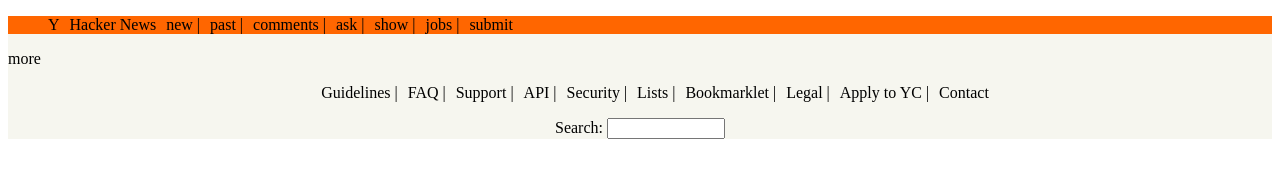
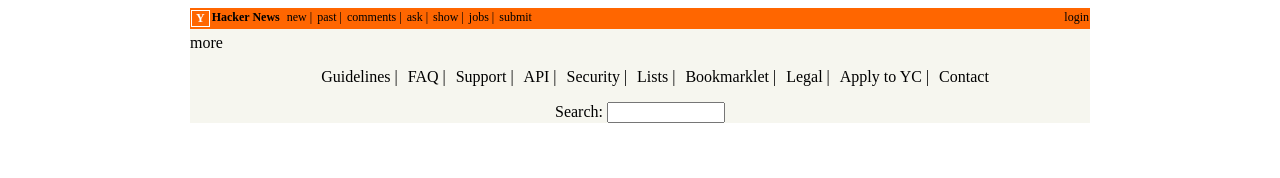
Before and after one commit to nathaneast/vinilla-hakerNews, a plain HTML site: page index.html in a window 1280 px wide. Drawn offline with nearby package versions, Linux system fonts and the light colour scheme; no server answers.

Commit message:
nav완료 section 작업중

```diff
--- a/app.js
+++ b/app.js
@@ -7,7 +7,6 @@ $.ajax({
     .done(function (items) {
         for (var i = 0; 10 > i; i++) {
             $.get(`https://hacker-news.firebaseio.com/v0/item/${items[i]}.json?print=pretty`, function (item) {
-                console.log(item);
                 var li = document.createElement("li");
                 var firstLine = document.createElement("div");
                 var secondLine = document.createElement("div");
@@ -19,23 +18,33 @@ $.ajax({
                 var time = document.createElement("span");
                 var coment = document.createElement("span");
 
+                firstLine.classList.add("content-line");
+                secondLine.classList.add("content-line");
+                title.classList.add("content-title");
+                num.classList.add("content-num");
+                url.classList.add("content-others");
+                score.classList.add("content-others");
+                by.classList.add("content-others");
+                time.classList.add("content-others");
+                coment.classList.add("content-others");
+
+                num.innerText = n+". ";
+                title.innerText = item.title+" ";
+                url.innerText = item.url;
                 contents.appendChild(li);
                 li.appendChild(firstLine);
                 li.appendChild(secondLine);
-                num.innerText = n+". ";
                 firstLine.appendChild(num);
-                title.innerText = item.title;
                 firstLine.appendChild(title);
-                url.innerText = item.url;
                 firstLine.appendChild(url);
 
                 score.innerText = item.score+" points ";
+                by.innerText = "by "+item.by;
+                time.innerText = " "+item.time
+                coment.innerText = " "+item.descendants+" coments"
                 secondLine.appendChild(score);
-                by.innerText = "by "+item.by;
                 secondLine.appendChild(by);
-                time.innerText = " "+item.time
                 secondLine.appendChild(time);
-                coment.innerText = " "+item.descendants+" coments"
                 secondLine.appendChild(coment);
                 n++;
             });
--- a/index.html
+++ b/index.html
@@ -12,24 +12,32 @@
 <body>
     <div class="container">
         <nav>
-            <ul>
-                <li>Y</li>
-                <li>Hacker News</li>
-                <li>new |</li>
-                <li>past |</li>
-                <li>comments |</li>
-                <li>ask |</li>
-                <li>show |</li>
-                <li>jobs |</li>
-                <li>submit</li>
-            </ul>
+            <div>
+                <ul>
+                    <li class="logo">Y</li>
+                    <li class="nav-space headName">Hacker News</li>
+                    <li class="nav-space">new |</li>
+                    <li class="nav-space">past |</li>
+                    <li class="nav-space">comments |</li>
+                    <li class="nav-space">ask |</li>
+                    <li class="nav-space">show |</li>
+                    <li class="nav-space">jobs |</li>
+                    <li class="nav-space">submit</li>
+                </ul>
+            </div>
+            <div>
+                <ul>
+                    <li>login</li>
+                </ul>
+            </div>
         </nav>
 
         <section>
             <article>
-                <ul class="contents"><ul>
+                <ul class="contents">
+                    <ul>
             </article>
-                <span>more</span>
+            <span>more</span>
         </section>
 
         <footer>
--- a/style.css
+++ b/style.css
@@ -1,26 +1,75 @@
+body{
+    display: flex;
+    justify-content: center;
+}
+
 .container{
+    width:900px;
     background-color: rgb(246, 246, 239);
 }
 
 /* nav */
 nav{
+    display: flex;
+    justify-content: space-between;
     background-color: rgb(255, 102, 0);
+}
+
+nav div{
+    margin: 2px 1px;
 }
 
 nav ul{
     list-style: none;
     display: flex;
+    padding: 0px;
+    margin: 0px;
 }
 
 nav ul li{
-    margin-right: 10px;
+    font-size: 12px;
 }
 
-.contents{
-    list-style: none;
+.nav-space{
+    padding-right: 5px;
+}
+
+.headName{
+    font-weight: bolder;
+    margin: 0px 2px;
+}
+
+.logo{
+    border: .8px solid white;
+    color: white;
+    font-weight: bold;
+    padding: 0px 4px;
 }
 
 /* section */
+.contents{
+    list-style: none;
+    margin: 5px 7px;
+    padding: 0px;
+}
+
+.content-line{
+    /* margin: 0px; */
+}
+
+.content-title{
+    font-size: 12px;
+}
+
+.content-num{
+    font-size: 12px;
+    color: gray;
+}
+
+.content-others{
+    font-size: 8px;
+    color: gray;
+}
 
 /* footer */
 footer{
```
